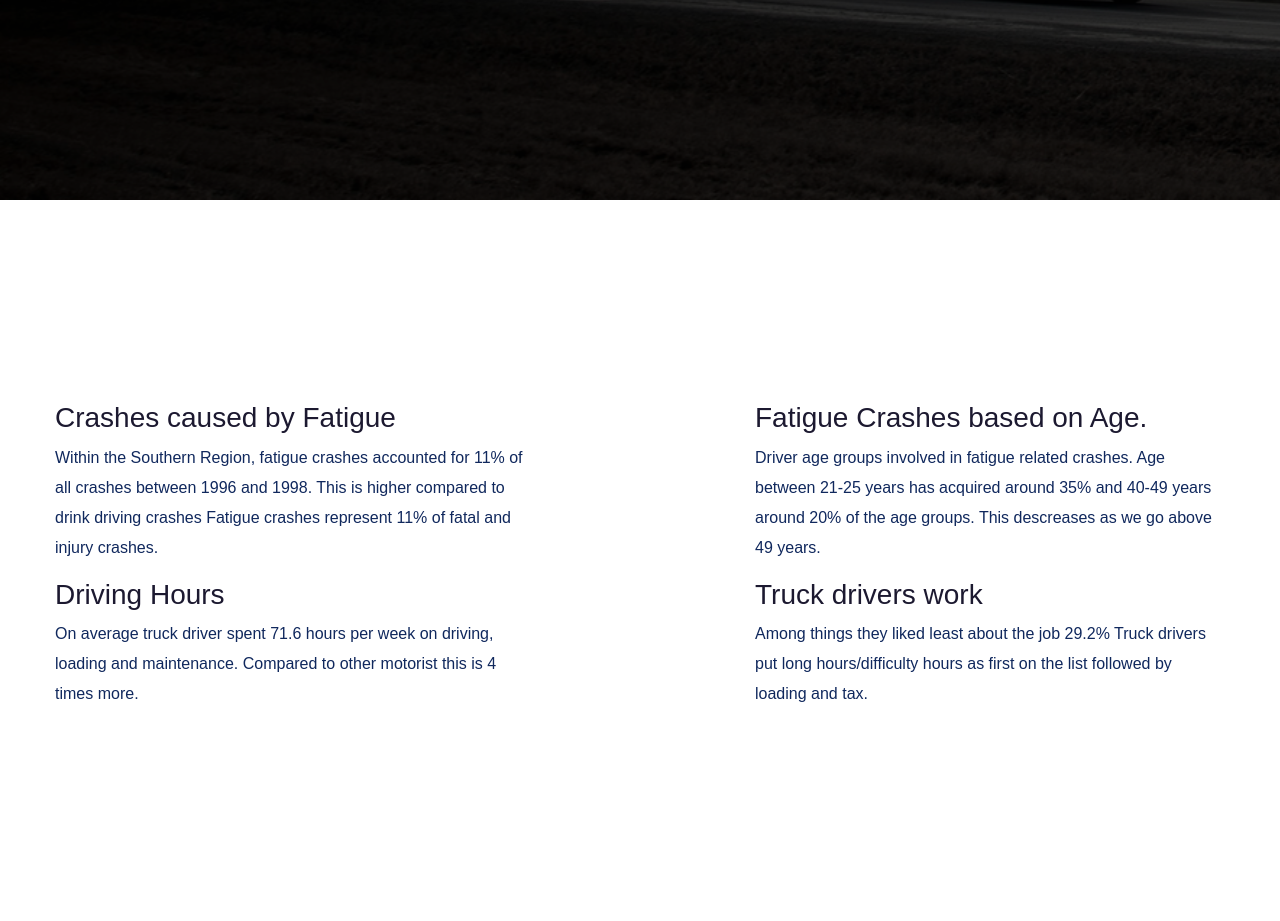
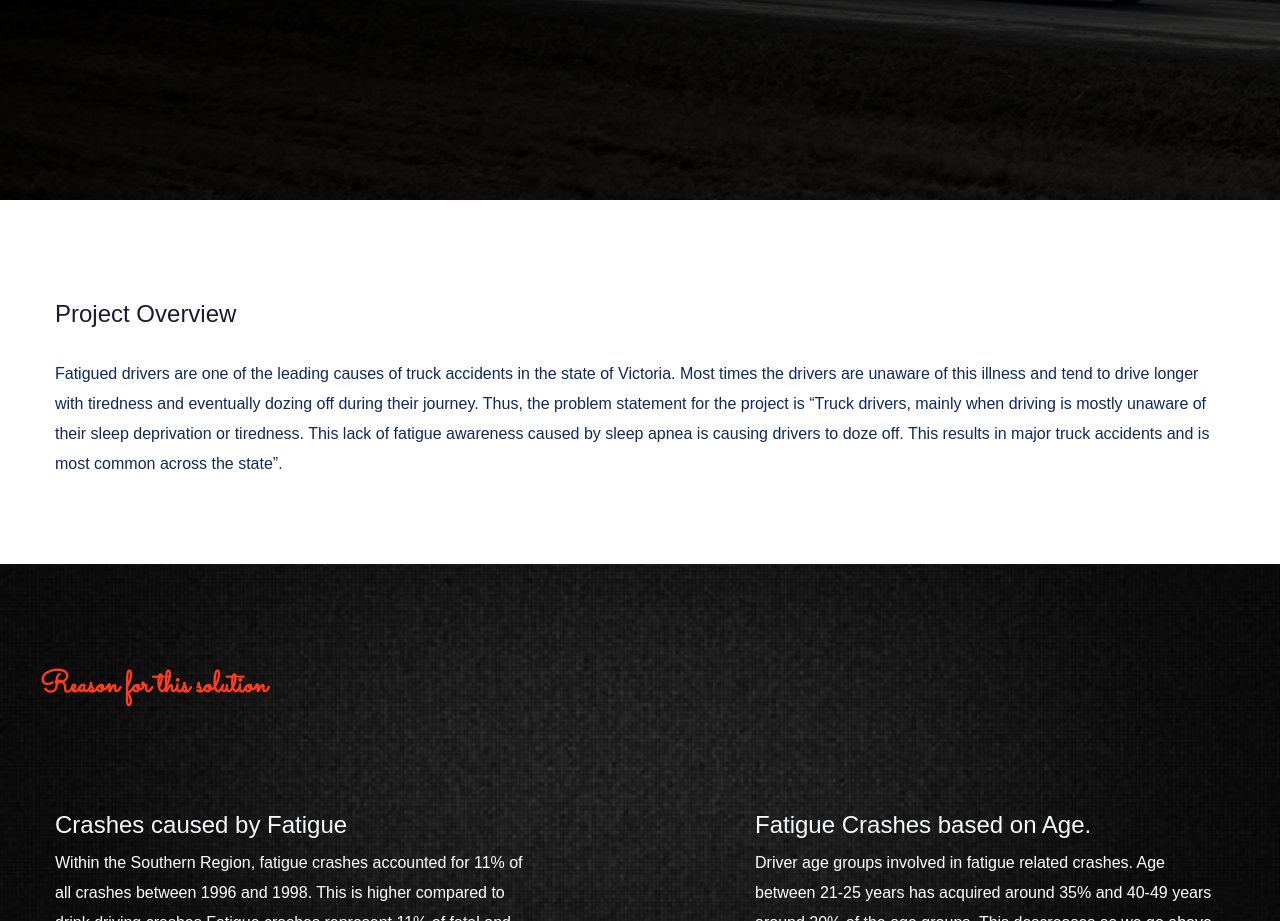
Before and after one commit to anirbanroychowdhury/AustraliaTruck_IE, a Django app: template templates/home.html in a window 1280 px wide. Shown: the part 690-1611 px from the top of the page. Run offline with Django 3.2, Linux system fonts and the light colour scheme; the template is opened without the code that fills it, so the values that code supplies are empty; some libraries are stand-ins or nearby versions; some web fonts are replaced.

Commit message:
Added some statistic description and rest stops map

```diff
--- a/templates/home.html
+++ b/templates/home.html
@@ -94,43 +94,70 @@
         </div>
         <!--Hero Area End-->
 
+        <!-- Project overview  start -->
+       <section class="sample-text-area">
+            <div class="container box_1170">
+                <h2 class="text-heading">Project Overview</h2>
+                <p class="sample-text" >
+                    Fatigued drivers are one of the leading causes of truck accidents in the state of Victoria.
+                    Most times the drivers are unaware of this illness and tend to drive longer with tiredness and eventually dozing off during their journey.
+                    Thus, the problem statement for the project is “Truck drivers, mainly when driving is mostly unaware of their sleep deprivation or tiredness.
+                    This lack of fatigue awareness caused by sleep apnea is causing drivers to doze off.
+                    This results in major truck accidents and is most common across the state”.
+                </p>
+            </div>
+        </section>
+        <!-- Project overview  end -->
 
-         <!-- Stats Cards start -->
-        <div class="about-details section-padding2">
+                 <!-- Stats Cards start -->
+        <div class="services-area pt-100 pb-100 section-bg" data-background="{% static "/img/gallery/black.png"%}">
             <div class="container">
                 <div class="row">
-                    <div class="col-lg-10 col-md-10">
-                        <!-- Section Tittle -->
-
-                    </div>
+                        <div class="section-tittle mb-80">
+                            <span>Reason for this solution</span>
+                        </div>
                 </div>
                 <div class="row justify-content-between">
                     <div class="col-lg-5">
-                        <h3>Crashes caused by Fatigue</h3>
-                        <p>Within the Southern Region, fatigue crashes accounted for 11% of all crashes between 1996 and
+                        <h4 class="text-light">Crashes caused by Fatigue</h4>
+                        <p class="text-white">Within the Southern Region, fatigue crashes accounted for 11% of all crashes between 1996 and
                             1998. This is higher compared to drink driving crashes Fatigue crashes represent
                             11% of fatal and injury crashes.</p>
                     </div>
                     <div class="col-lg-5">
-                        <h3>Fatigue Crashes based on Age.</h3>
-                        <p>Driver age groups involved in fatigue related crashes.
+                        <h4 class="text-light">Fatigue Crashes based on Age.</h4>
+                        <p class="text-white">Driver age groups involved in fatigue related crashes.
                             Age between 21-25 years has acquired around 35% and 40-49 years around 20%
                             of the age groups. This descreases as we go above 49 years.</p>
                     </div>
                     <div class="col-lg-5">
-                        <h3>Driving Hours</h3>
-                        <p>On average truck driver spent 71.6 hours per week on driving, loading and maintenance.
+                        <h4 class="text-light">Driving Hours</h4>
+                        <p class="text-white">On av erage truck driver spent 71.6 hours per week on driving, loading and maintenance.
                             Compared to other motorist this is 4 times more. </p>
                     </div>
                     <div class="col-lg-5">
-                        <h3>Truck drivers work</h3>
-                        <p>Among things they liked least about the job 29.2% Truck drivers put long hours/difficulty
+                        <h4 class="text-light">Truck drivers work</h4>
+                        <p class="text-white">Among things they liked least about the job 29.2% Truck drivers put long hours/difficulty
                         hours as first on the list followed by loading and tax.</p>
                     </div>
                 </div>
             </div>
         </div>
+        <!-- Card  end -->
 
+        <!-- Solution  start -->
+
+        <section class="sample-text-area">
+            <div class="container box_1170">
+                <h2 class="text-heading">Solution</h2>
+                <p class="sample-text">
+                    The proposed solution is to eradicate the fatigue problem which is the main cause of trucks accidents. AusTrcker aims to build a web application that serves truck drivers between the age of 21-25 and 40-49 who mainly suffer from fatigue due to sleep apnea or lack of physical activity. The application is equipped with an open CV which makes use of the device camera to check the drowsiness rate. Based on the count of blinking and the amount of time the eye lids were closed, the system generates an alarm that would wake the driver up and flash drowsiness alert messages.
+                </p>
+            </div>
+        </section>
+         <!-- Solution  end -->
+
+         <!-- RestStop  start -->
         <div class="services-area pt-120 pb-120 section-bg" data-background="{% static "/img/gallery/reststop.gif"%}">
             <div class="container">
                 <div class="row">
@@ -181,29 +208,10 @@
         </div>
 
 
-         <!-- Stats Cards end -->
+         <!-- RestStop  end -->
 
-       <section class="sample-text-area">
-            <div class="container box_1170">
-                <h2 class="text-heading">Project Overview</h2>
-                <p class="sample-text" >
-                    Fatigued drivers are one of the leading causes of truck accidents in the state of Victoria.
-                    Most times the drivers are unaware of this illness and tend to drive longer with tiredness and eventually dozing off during their journey.
-                    Thus, the problem statement for the project is “Truck drivers, mainly when driving is mostly unaware of their sleep deprivation or tiredness.
-                    This lack of fatigue awareness caused by sleep apnea is causing drivers to doze off.
-                    This results in major truck accidents and is most common across the state”.
-                </p>
-            </div>
-        </section>
 
-        <section class="sample-text-area">
-            <div class="container box_1170">
-                <h2 class="text-heading">Solution</h2>
-                <p class="sample-text">
-                    The proposed solution is to eradicate the fatigue problem which is the main cause of trucks accidents. AusTrcker aims to build a web application that serves truck drivers between the age of 21-25 and 40-49 who mainly suffer from fatigue due to sleep apnea or lack of physical activity. The application is equipped with an open CV which makes use of the device camera to check the drowsiness rate. Based on the count of blinking and the amount of time the eye lids were closed, the system generates an alarm that would wake the driver up and flash drowsiness alert messages.
-                </p>
-            </div>
-        </section>
+
 
         <!-- Services Area Start -->
         <div class="services-area pt-150 pb-150 section-bg" data-background="{% static "/img/gallery/truck.jpg"%}">
@@ -237,7 +245,7 @@
                                 <span class="flaticon-list"></span>
                             </div>
                             <div class="services-cap">
-                                <h5><a href="#">2.Maintenance Checklist </a></h5>
+                                <h5><a href="#">2. Maintenance Checklist </a></h5>
                                 <p>Provide Maintenance Checklist before trip</p>
                             </div>
                             <img class="shape2 d-none d-lg-block" src="{% static "img/icon/serices2.png"%}" alt="">
```
Also changed, not shown: static/img/gallery/black.png (added).
